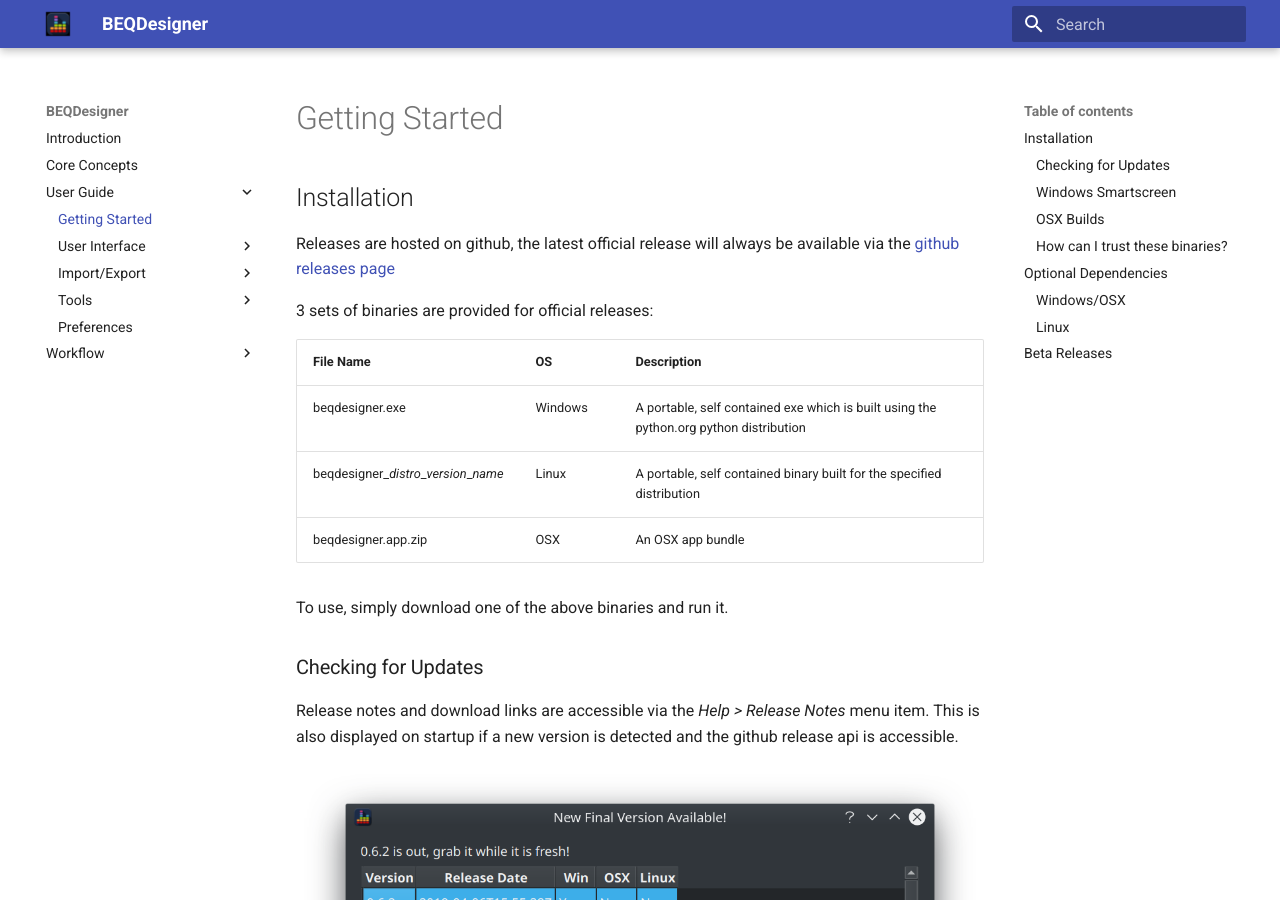
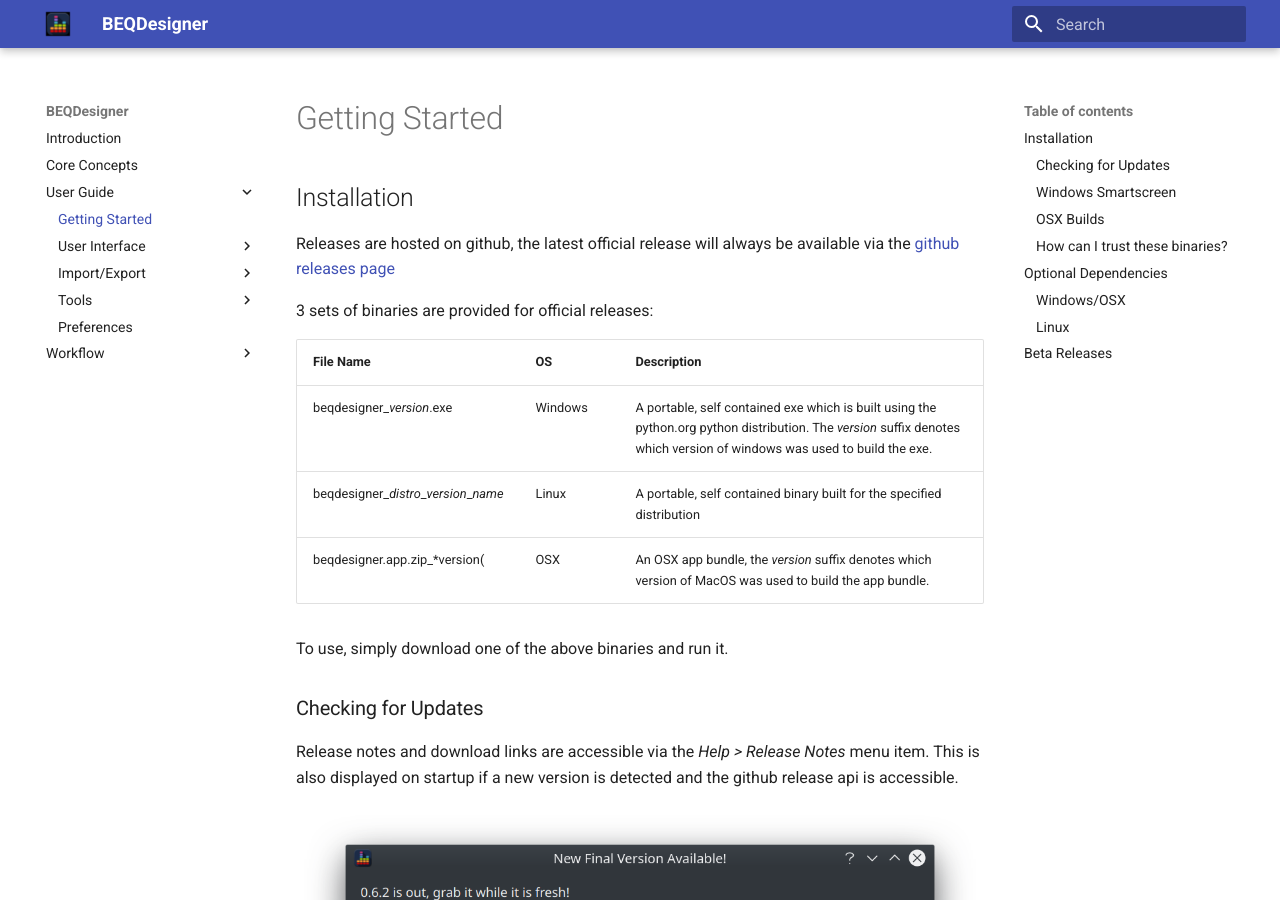
Before and after one commit to 3ll3d00d/beqdesigner, an MkDocs documentation site: the page built from docs/install.md, in a window 1280 px wide and 900 px high. Built offline with MkDocs 1.6.1 and Material for MkDocs 9.7.7, drawn with Linux system fonts in a browser that asks for light colours.

Commit message:
mention versions on windows and macos artifacts

```diff
--- a/docs/install.md
+++ b/docs/install.md
@@ -6,9 +6,9 @@ Releases are hosted on github, the latest official release will always be availa
 
 File Name | OS | Description
 ----------|----|------------
-beqdesigner.exe | Windows | A portable, self contained exe which is built using the python.org python distribution
+beqdesigner_*version*.exe | Windows | A portable, self contained exe which is built using the python.org python distribution. The *version* suffix denotes which version of windows was used to build the exe.
 beqdesigner_*distro*\_*version*\_*name* | Linux | A portable, self contained binary built for the specified distribution
-beqdesigner.app.zip | OSX | An OSX app bundle
+beqdesigner.app.zip_*version( | OSX | An OSX app bundle, the *version* suffix denotes which version of MacOS was used to build the app bundle.
 
 To use, simply download one of the above binaries and run it.
 
```
